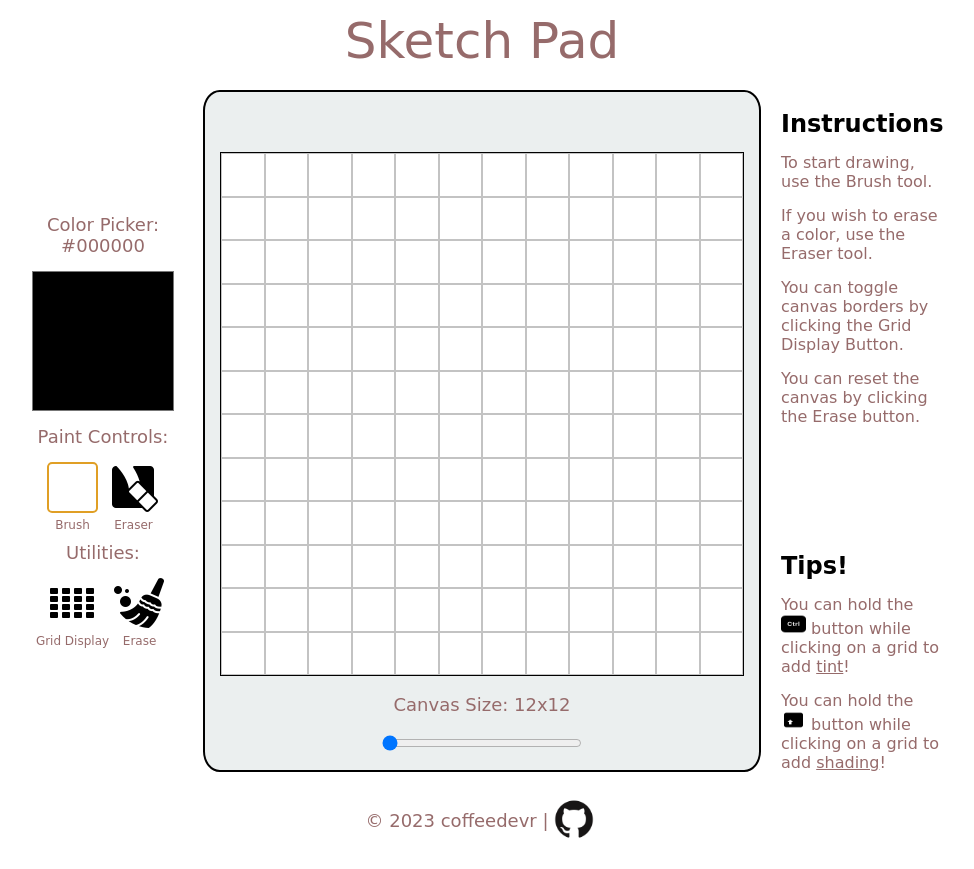
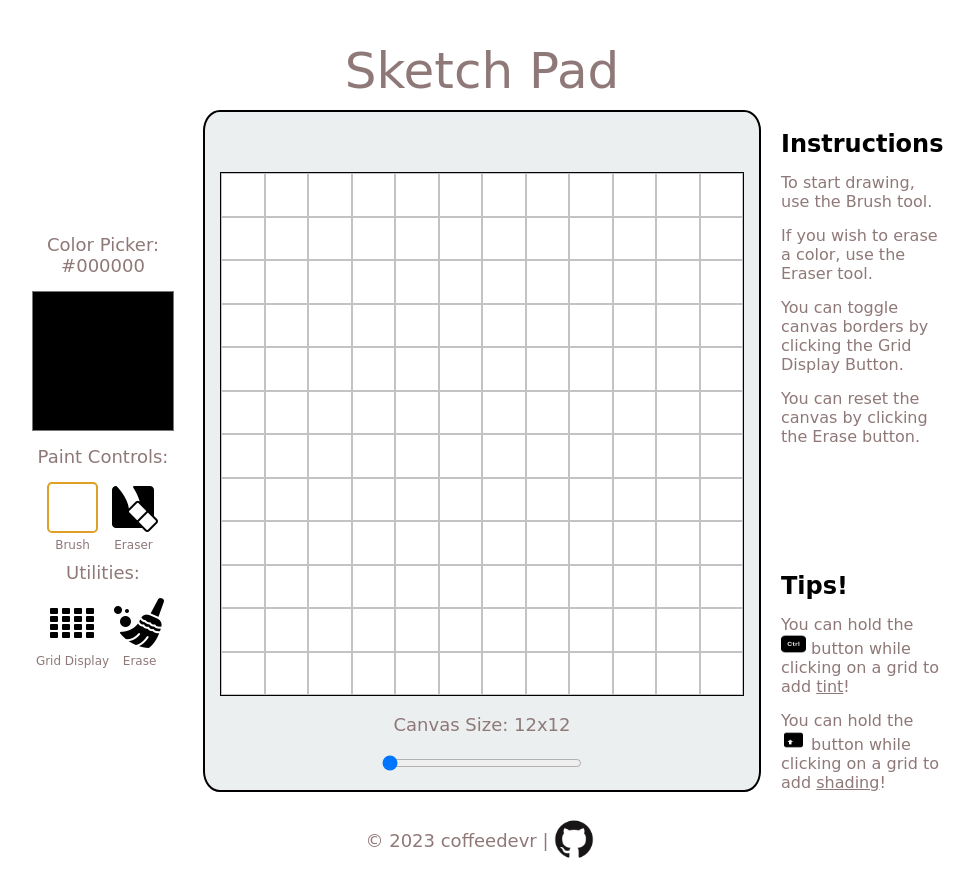
Before and after one commit to coffeedevr/sketch-pad, a plain HTML site: page index.html in a window 1280 px wide. Shown: the whole page, without its empty margins (158-1132 px from the left). Drawn offline with Linux system fonts and the light colour scheme; a web font is replaced by a local one.

Commit message:
Update header text margin & font color

```diff
--- a/style.css
+++ b/style.css
@@ -17,18 +17,17 @@
 
 p {
     font-size: 18px;
-    color:rgb(150, 107, 107)
+    color: rgb(143, 120, 120)
 }
 
 .header {
-    margin: 10px;
     padding-top: 2px;
     text-align: center;
 }
 
 .header p {
     font-size: 50px;
-    margin: 0px;
+    margin: 40px 0 0 0;
 }
 
 .rightbar {
@@ -42,8 +41,7 @@ p {
 #colordisplay,
 .paintcontrols p,
 .utilcontainer p,
-.controls p
-{
+.controls p {
     padding: 0px;
     margin: 0px;
     float: top;
```
Also changed, not shown: index.html (+6 -3 lines).
